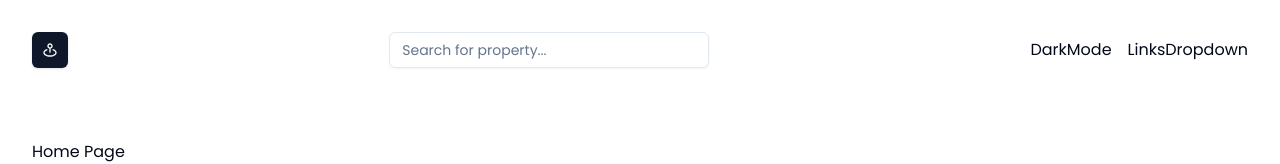
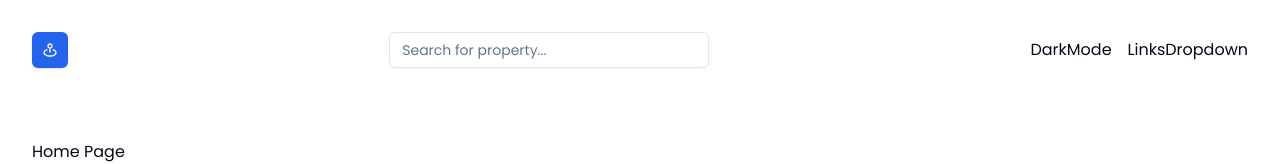
Before and after one commit to Nimira43/Advanced-Animations, a Next.js app: page / in a window 1280 px wide. Shown: the top 164 px of the page. Built offline with nearby package versions, Linux system fonts and the light colour scheme.

Commit message:
Changed Shadcn theme

```diff
--- a/app/globals.css
+++ b/app/globals.css
@@ -8,6 +8,7 @@
   }
 }
 
+
 @layer base {
   :root {
     --background: 0 0% 100%;
@@ -16,7 +17,7 @@
     --card-foreground: 222.2 84% 4.9%;
     --popover: 0 0% 100%;
     --popover-foreground: 222.2 84% 4.9%;
-    --primary: 222.2 47.4% 11.2%;
+    --primary: 221.2 83.2% 53.3%;
     --primary-foreground: 210 40% 98%;
     --secondary: 210 40% 96.1%;
     --secondary-foreground: 222.2 47.4% 11.2%;
@@ -28,14 +29,15 @@
     --destructive-foreground: 210 40% 98%;
     --border: 214.3 31.8% 91.4%;
     --input: 214.3 31.8% 91.4%;
-    --ring: 222.2 84% 4.9%;
+    --ring: 221.2 83.2% 53.3%;
+    --radius: 0.5rem;
     --chart-1: 12 76% 61%;
     --chart-2: 173 58% 39%;
     --chart-3: 197 37% 24%;
     --chart-4: 43 74% 66%;
     --chart-5: 27 87% 67%;
-    --radius: 0.5rem
   }
+
   .dark {
     --background: 222.2 84% 4.9%;
     --foreground: 210 40% 98%;
@@ -43,7 +45,7 @@
     --card-foreground: 210 40% 98%;
     --popover: 222.2 84% 4.9%;
     --popover-foreground: 210 40% 98%;
-    --primary: 210 40% 98%;
+    --primary: 217.2 91.2% 59.8%;
     --primary-foreground: 222.2 47.4% 11.2%;
     --secondary: 217.2 32.6% 17.5%;
     --secondary-foreground: 210 40% 98%;
@@ -55,14 +57,15 @@
     --destructive-foreground: 210 40% 98%;
     --border: 217.2 32.6% 17.5%;
     --input: 217.2 32.6% 17.5%;
-    --ring: 212.7 26.8% 83.9%;
+    --ring: 224.3 76.3% 48%;
     --chart-1: 220 70% 50%;
     --chart-2: 160 60% 45%;
     --chart-3: 30 80% 55%;
     --chart-4: 280 65% 60%;
-    --chart-5: 340 75% 55%
+    --chart-5: 340 75% 55%;
   }
 }
+
 @layer base {
   * {
     @apply border-border;
```
